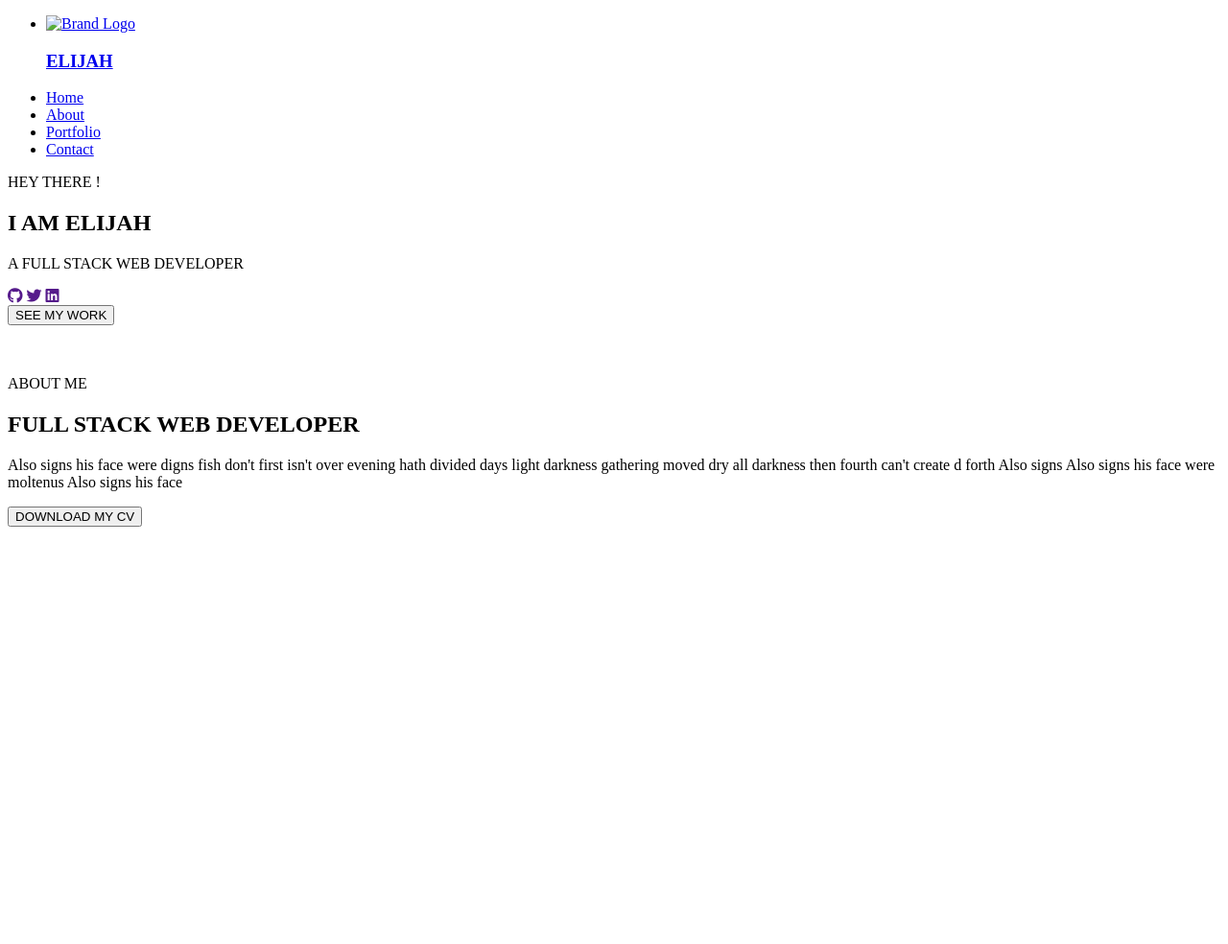
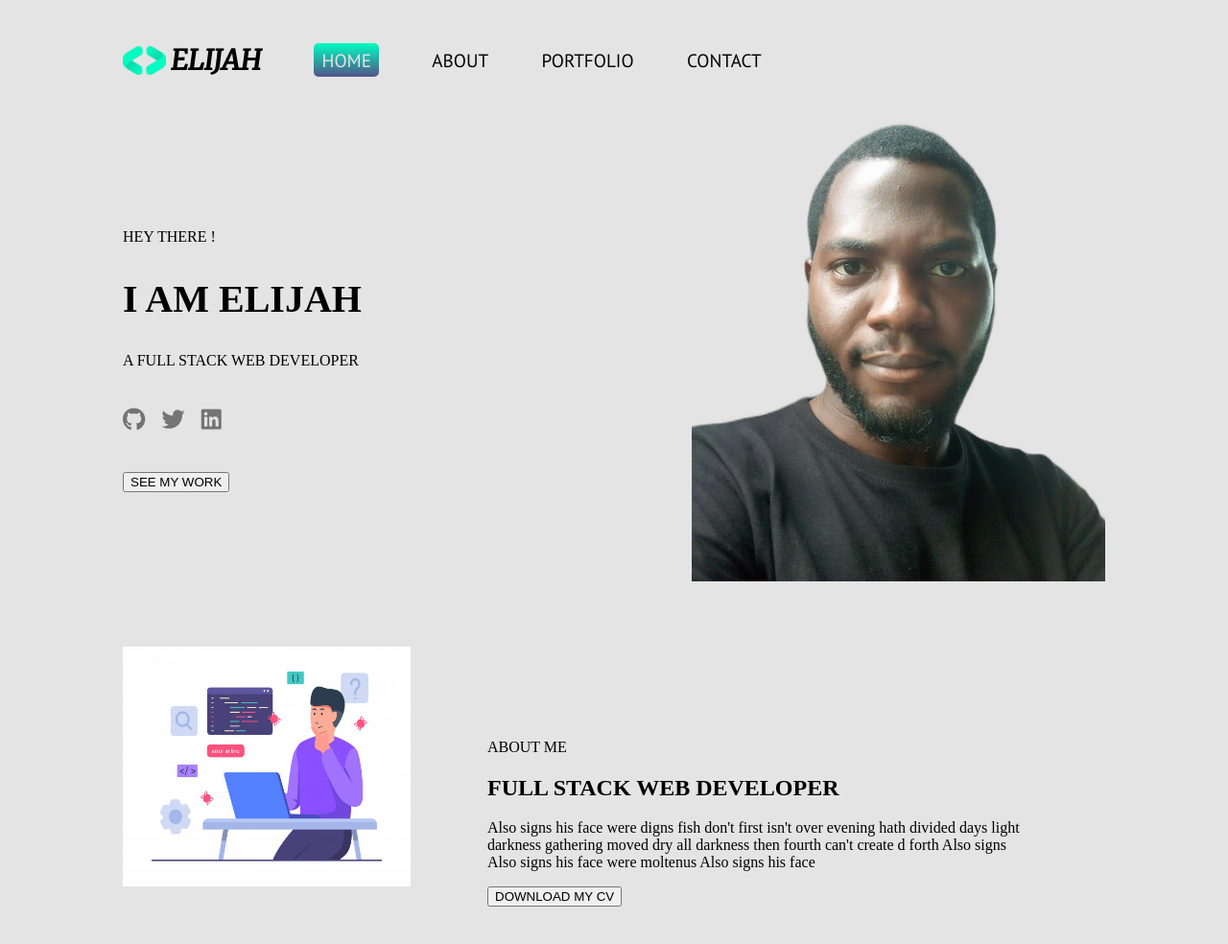
Before and after one commit to ElijahTobs/Portfolio, a plain HTML site: page index.html in a window 1280 px wide. Shown: the whole page at 96% size. Before the commit the page ends 800 px from the top, so only its background shows below. Drawn offline with Linux system fonts and the light colour scheme; the site is published under a folder, as on GitHub Pages, so addresses that start at the root find nothing.

Commit message:
Add dot to links

```diff
--- a/index.html
+++ b/index.html
@@ -7,20 +7,20 @@
   <link rel="stylesheet" href="https://use.fontawesome.com/releases/v5.15.1/css/all.css" integrity="sha384-vp86vTRFVJgpjF9jiIGPEEqYqlDwgyBgEF109VFjmqGmIY/Y4HV4d3Gp2irVfcrp" crossorigin="anonymous">
   <link rel="preconnect" href="https://fonts.gstatic.com">
   <link href="https://fonts.googleapis.com/css2?family=Merriweather:ital@1&family=PT+Sans&display=swap" rel="stylesheet">
-  <link rel="stylesheet" href="/assets/stylesheets/style.css">
+  <link rel="stylesheet" href="./assets/stylesheets/style.css">
 </head>
 <body>
   <nav>
     <ul>
       <li>
-        <a href="/index.html">
+        <a href="./index.html">
           <div class="logo">
-            <img src="/assets/images/logo1.png" alt="Brand Logo">
+            <img src="./assets/images/logo1.png" alt="Brand Logo">
             <h3>ELIJAH</h3>
           </div>
         </a>
       </li>
-      <li class='home'><a href="/index.html">Home</a></li>
+      <li class='home'><a href="./index.html">Home</a></li>
       <li class='about'><a href="#about">About</a></li>
       <li class='portfolio'><a href="#portfolio">Portfolio</a></li>
       <li class='contact'><a href="#contact">Contact</a></li>
@@ -41,13 +41,13 @@
         <a href="#portfolio"><button>SEE MY WORK</button></a>
       </div>
       <div class="pix">
-        <img src="/assets/images/my_img11.png" alt="">
+        <img src="./assets/images/my_img11.png" alt="">
       </div>
     </section>
 
     <!-- About me -->
     <section id="about">
-      <img src="/assets/images/aboutpix.jpg" alt="">
+      <img src="./assets/images/aboutpix.jpg" alt="">
       <div>
         <p>ABOUT ME</p>
         <h1>FULL STACK WEB DEVELOPER</h1>
```
